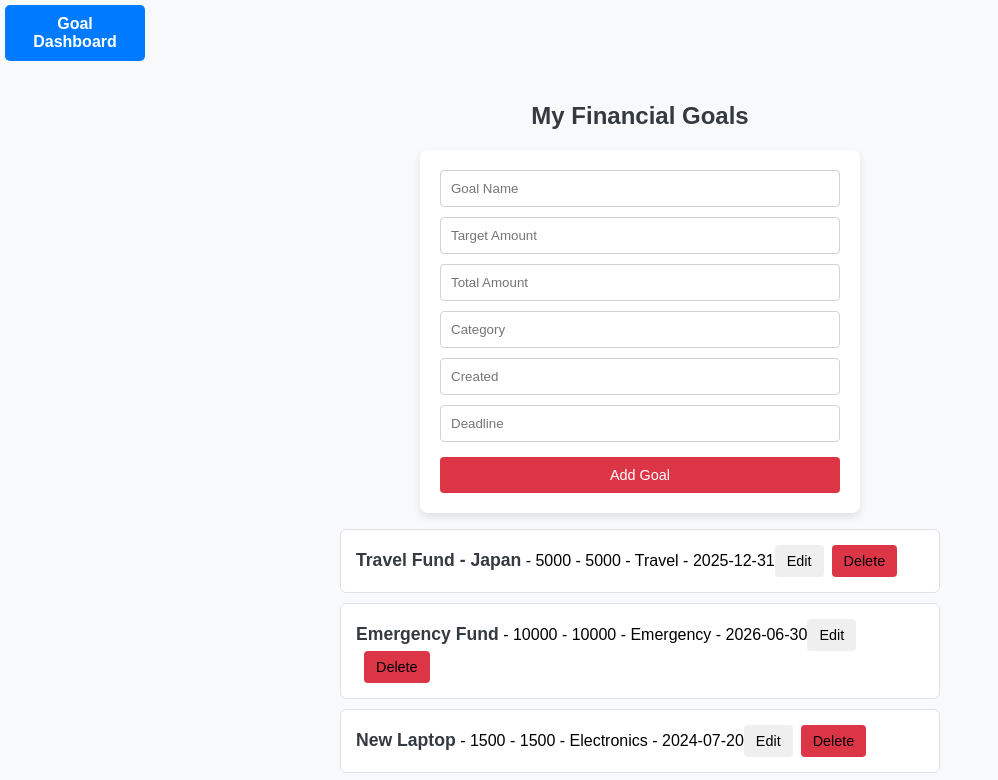
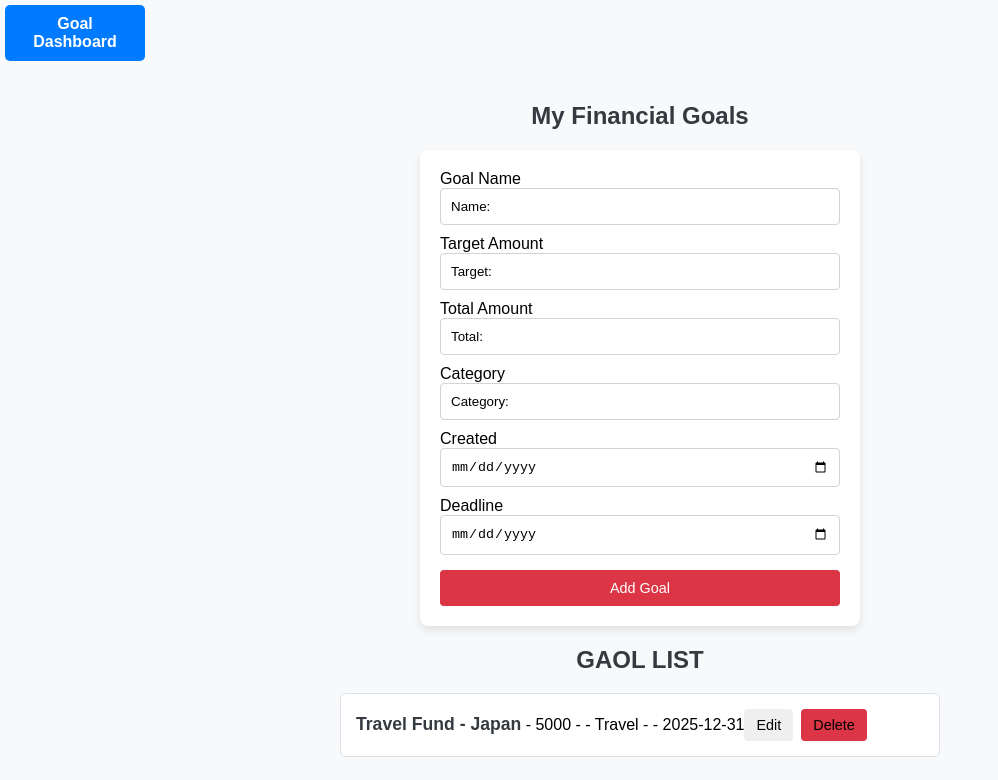
Before and after one commit to PaulMakoriMachuka/Smart-Goal-Planner, a React (Vite) app: page / in a window 1280 px wide. Shown: the top 780 px of the page, without its empty margins (0-998 px from the left). Built offline with nearby package versions, Linux system fonts and the light colour scheme; data requests are answered from the project's data file.

Commit message:
my update

```diff
--- a/db.json
+++ b/db.json
@@ -16,16 +16,8 @@
       "savedAmount": 7500,
       "category": "Emergency",
       "deadline": "2026-06-30",
-      "createdAt": "2023-05-01"
-    },
-    {
-      "id": "3",
-      "name": "New Laptop",
-      "targetAmount": 1500,
-      "savedAmount": 1500,
-      "category": "Electronics",
-      "deadline": "2024-07-20",
-      "createdAt": "2024-03-10"
+      "createdAt": "2023-05-01",
+      "totalAmount": "666"
     },
     {
       "id": "4",
@@ -37,102 +29,86 @@
       "createdAt": "2024-02-01"
     },
     {
-      "id": "6",
-      "name": "Education Fund",
-      "targetAmount": 20000,
-      "savedAmount": 5000,
-      "category": "Education",
-      "deadline": "2028-01-01",
-      "createdAt": "2024-04-20"
+      "id": "5eec",
+      "name": "",
+      "targetAmount": "",
+      "totalAmount": "",
+      "category": "",
+      "created": "344",
+      "deadline": "2026-06-30"
     },
     {
-      "id": "7",
-      "name": "Holiday Gifts",
-      "targetAmount": 1000,
-      "savedAmount": 200,
-      "category": "Shopping",
-      "deadline": "2024-08-10",
-      "createdAt": "2024-07-01"
+      "id": "1780",
+      "name": "Name:",
+      "targetAmount": "Target:",
+      "totalAmount": "Total:",
+      "category": "Category:",
+      "created": "2025-07-23",
+      "deadline": "Deadline:"
     },
     {
-      "id": "8",
-      "name": "New Phone",
-      "targetAmount": 1200,
-      "savedAmount": 0,
-      "category": "Electronics",
-      "deadline": "2025-01-31",
-      "createdAt": "2024-07-10"
+      "id": "75a4",
+      "name": "Name:",
+      "targetAmount": "Target:",
+      "totalAmount": "Total:",
+      "category": "Category:",
+      "created": "Created:",
+      "deadline": "2025-07-23"
     },
     {
-      "id": "239b",
-      "name": "",
-      "targetAmount": "",
-      "category": "",
-      "deadline": ""
+      "id": "3d3c",
+      "name": "Name:",
+      "targetAmount": "Target:",
+      "totalAmount": "Total:",
+      "category": "Category:",
+      "created": "2025-07-23",
+      "deadline": "2025-07-23"
     },
     {
-      "id": "bcdd",
-      "name": "",
-      "targetAmount": "",
-      "category": "",
-      "deadline": ""
+      "id": "1bfe",
+      "name": "Name:N",
+      "targetAmount": "Target:",
+      "totalAmount": "Total:",
+      "category": "Category:",
+      "created": "2025-07-23",
+      "deadline": "Deadline:",
+      "": "2025-07-23"
     },
     {
-      "id": "d822",
-      "name": "",
-      "targetAmount": "",
-      "category": "",
-      "deadline": ""
+      "id": "9b44",
+      "name": "Name:",
+      "targetAmount": "Target:",
+      "totalAmount": "Total:",
+      "category": "Category:",
+      "created": "Created:",
+      "deadline": "Deadline:"
     },
     {
-      "id": "8ce6",
-      "name": "",
-      "targetAmount": "",
-      "category": "",
-      "deadline": ""
+      "id": "8a87",
+      "name": "Name:",
+      "targetAmount": "Target:",
+      "totalAmount": "Total:",
+      "category": "Category:",
+      "created": "2025-07-23",
+      "deadline": "Deadline:"
     },
     {
-      "id": "1115",
-      "name": "",
-      "targetAmount": "",
-      "category": "",
-      "deadline": ""
+      "id": "e27b",
+      "name": "Name:",
+      "targetAmount": "Target:",
+      "totalAmount": "Total:",
+      "category": "Category:",
+      "created": "2025-07-23",
+      "deadline": "2025-07-23"
     },
     {
-      "id": "9d69",
-      "name": "",
-      "targetAmount": "",
-      "category": "",
+      "id": "be50",
+      "name": "Name:mm",
+      "targetAmount": "Target:mmm",
+      "totalAmount": "Total:mmm",
+      "category": "Category:mmmm",
+      "created": "",
       "deadline": ""
-    },
-    {
-      "id": "1a02",
-      "name": "",
-      "targetAmount": "",
-      "category": "",
-      "deadline": ""
-    },
-    {
-      "id": "5927",
-      "name": "",
-      "targetAmount": "",
-      "category": "",
-      "deadline": ""
-    },
-    {
-      "id": "9552",
-      "name": "",
-      "targetAmount": "",
-      "category": "",
-      "deadline": ""
-    },
-    {
-      "id": "135c",
-      "name": "BMW",
-      "targetAmount": "10000",
-      "category": "MMM",
-      "deadline": "NNN",
-      "created": "g"
     }
   ]
 }
--- a/package.json
+++ b/package.json
@@ -7,7 +7,8 @@
     "dev": "vite",
     "build": "vite build",
     "lint": "eslint .",
-    "preview": "vite preview"
+    "preview": "vite preview",
+    "server": "json-server --watch db.json --port 4000"
   },
   "dependencies": {
     "bootstrap": "^5.3.7",
--- a/src/App.css
+++ b/src/App.css
@@ -122,6 +122,7 @@ button + button {
 }
 
 
+
   button:last-child {
     background-color: #dc3545;
   }
--- a/src/Routema.jsx
+++ b/src/Routema.jsx
@@ -17,6 +17,11 @@ function GoalItem({ goal, onUpdateGoal, onDeleteGoal }) {
   }
 
   return (
+    <div>
+      <div>
+      <h2>GAOL LIST</h2>
+      </div>
+      <div>
     <li style={{ marginBottom: "10px" }}>
       {isEditing ? (
         <form onSubmit={handleUpdate}>
@@ -25,18 +30,20 @@ function GoalItem({ goal, onUpdateGoal, onDeleteGoal }) {
           <input name="totalAmount" value={formData.totalAmount} onChange={handleChange} />
           <input name="category" value={formData.category} onChange={handleChange} />
           <input name="created" value={formData.created} onChange={handleChange} />
-          <input name="deadline" value={formData.deadline} onChange={handleChange} />
+          <input  name="deadline" value={formData.deadline} onChange={handleChange} />
           <button type="submit">Save</button>
           <button type="button" onClick={() => setIsEditing(false)}>Cancel</button>
         </form>
       ) : (
         <div>
-          <strong>{goal.name}</strong> - {goal.targetAmount}   - {goal.targetAmount}  - {goal.category} - {goal.deadline}
+          <strong>{goal.name}</strong> - {goal.targetAmount}   - {goal.totalAmount}  - {goal.category} - {goal.created} - {goal.deadline}
           <button onClick={() => setIsEditing(true)}>Edit</button>
           <button onClick={() => onDeleteGoal(goal.id)}>Delete</button>
         </div>
       )}
     </li>
+    </div>
+    </div>
   );
 }
 
--- a/src/Table.jsx
+++ b/src/Table.jsx
@@ -1,42 +1,4 @@
-// import React from "react";
 
-// function Table({ goals = [], onRemoveGoal }) {
-//   return (
-//     <table className="table">
-//       <thead>
-//         <tr>
-//           <th>#</th>
-//           <th>Goal Name</th>
-//           <th>Target Amount</th>
-//           <th>Total Amount</th>
-//           <th>Category</th>
-//           <th>Created</th>
-//           <th>Deadline</th>
-//           <th>Handle</th>
-//         </tr>
-//       </thead>
-//       <tbody>
-//         {goals.map((goal, index) => (
-//           <tr key={index}>
-//             <th scope="row">{index + 1}</th>
-//             <td>{goal.name}</td>
-//             <td>{goal.targetAmount}</td>
-//             <td>{goal.totalAmount}</td>
-//             <td>{goal.category}</td>
-//             <td>{goal.created}</td>
-//             <td>{goal.deadline}</td>
-//             <td>
-//               <button onClick={() => onRemoveGoal(index)}>Remove</button>
-
-//             </td>
-//           </tr>
-//         ))}
-//       </tbody>
-//     </table>
-//   );
-// }
-
-// export default Table;
 
 
 
@@ -45,10 +7,12 @@ import { useState } from "react";
 
 function GoalForm({ onAddGoal }) {
   const [formData, setFormData] = useState({
-    name: "",
-    targetAmount: "",
-    category: "",
-    deadline: "",
+    name: "Name:",
+    targetAmount: "Target:",
+    totalAmount:"Total:",
+    category: "Category:",
+    created :"Created:",
+    deadline: "Deadline:",
   });
 
   function handleChange(e) {
@@ -59,17 +23,23 @@ function GoalForm({ onAddGoal }) {
   function handleSubmit(e) {
     e.preventDefault();
     onAddGoal(formData);
-    setFormData({ name: "", targetAmount: "", category: "", deadline: "" });
+    setFormData({ name: "Name:", targetAmount: "Target:",totalAmount: "Total:", category: "Category:" ,created: "", deadline: "" });
   }
 
   return (
     <form onSubmit={handleSubmit} className="mb-4">
+      <label>Goal Name</label>
       <input name="name" value={formData.name} onChange={handleChange} placeholder="Goal Name" />
+      <label>Target Amount</label>
       <input name="targetAmount" value={formData.targetAmount} onChange={handleChange} placeholder="Target Amount" />
-      <input name="totalAmount" value={formData.targetAmount} onChange={handleChange} placeholder="Total Amount" />
+      <label>Total Amount</label>
+      <input name="totalAmount" value={formData.totalAmount} onChange={handleChange} placeholder="Total Amount" />
+      <label>Category</label>
       <input name="category" value={formData.category} onChange={handleChange} placeholder="Category" />
-      <input name="created" value={formData.deadline} onChange={handleChange} placeholder="Created" />
-      <input name="deadline" value={formData.deadline} onChange={handleChange} placeholder="Deadline" />
+      <label>Created</label>
+      <input type="date" name="created" value={formData.created} onChange={handleChange} placeholder="Created" />
+      <label>Deadline</label>
+      <input  type="date" name="deadline" value={formData.deadline} onChange={handleChange} placeholder="Deadline" />
       <button type="submit">Add Goal</button>
     </form>
   );
```
Also changed, not shown: src/Parentcomponent.jsx (+1 -28 lines), src/index.jsx (indentation only), 1 other file (tests, documents, lock files or other folders).
